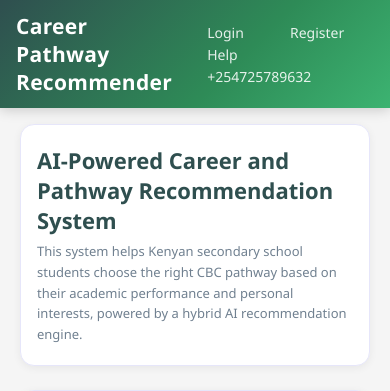
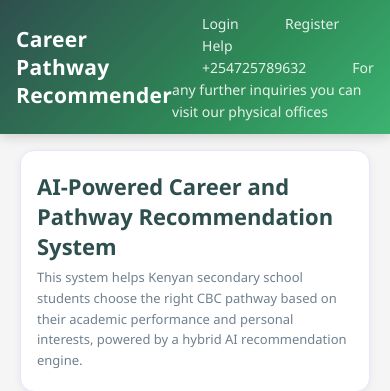
Before and after one commit to SydMw/career-pathway-recommender, a PHP site: page /predict/ in a window 390 px wide; the page is wider, and only the part inside the window is pictured. Shown: the top 391 px of that part. Run offline with PHP 8.4, Linux system fonts and the light colour scheme.

Commit message:
Add physical office note next to Help in the navbar
Added as another navbar entry after the phone number. Verified:
renders correctly, no horizontal overflow on mobile, no console
errors, full test_web_flow.py suite (15 tests) passes.

```diff
--- a/public/index.php
+++ b/public/index.php
@@ -19,6 +19,7 @@ $navbar_links = [
     ['href' => 'register.php', 'text' => 'Register'],
     ['href' => 'mailto:cbc@gmail.com', 'text' => 'Help'],
     ['href' => 'tel:+254725789632', 'text' => '+254725789632'],
+    ['href' => '#', 'text' => 'For any further inquiries you can visit our physical offices'],
 ];
 include __DIR__ . '/partials/navbar.php';
 ?>
```
